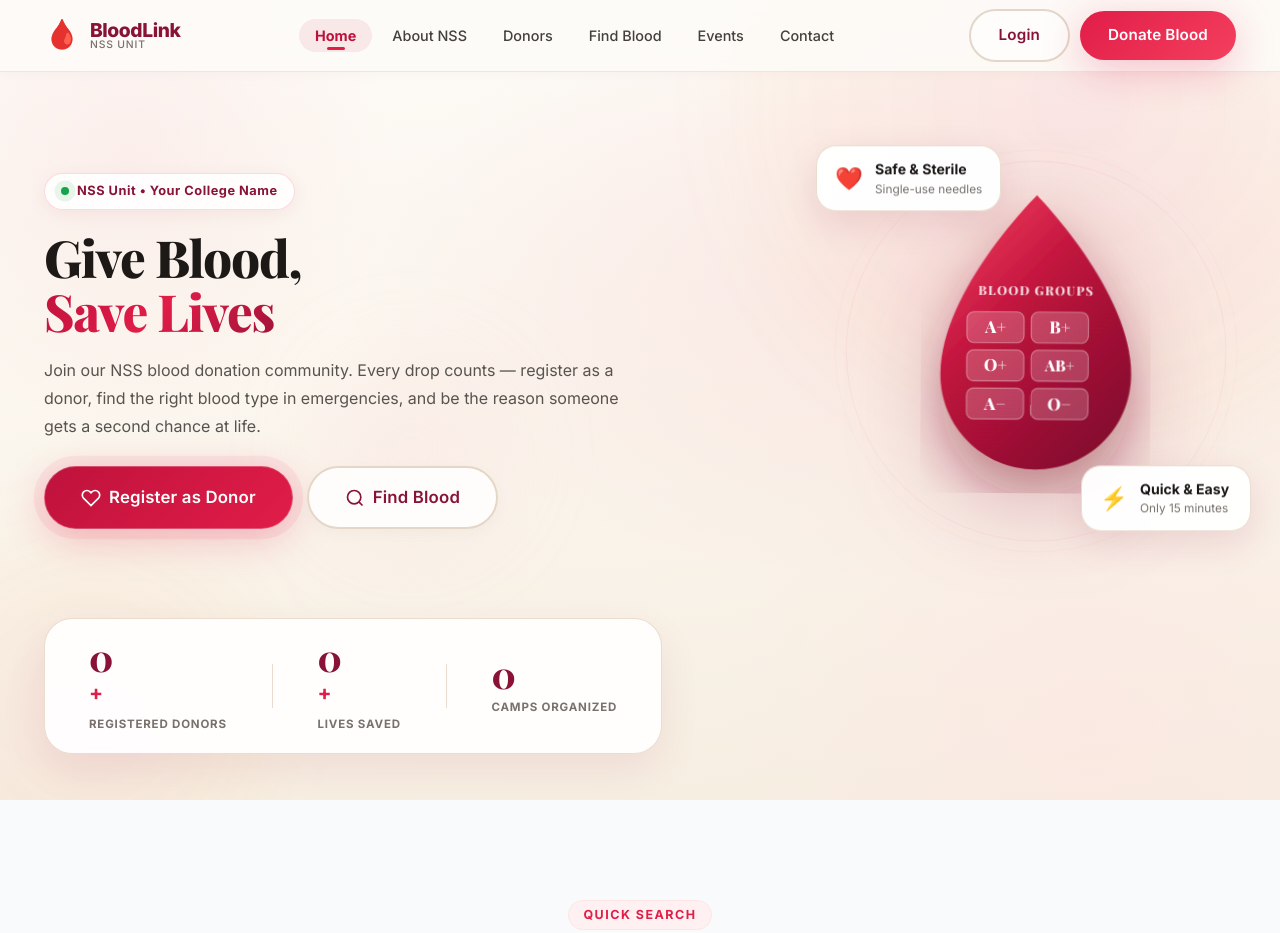
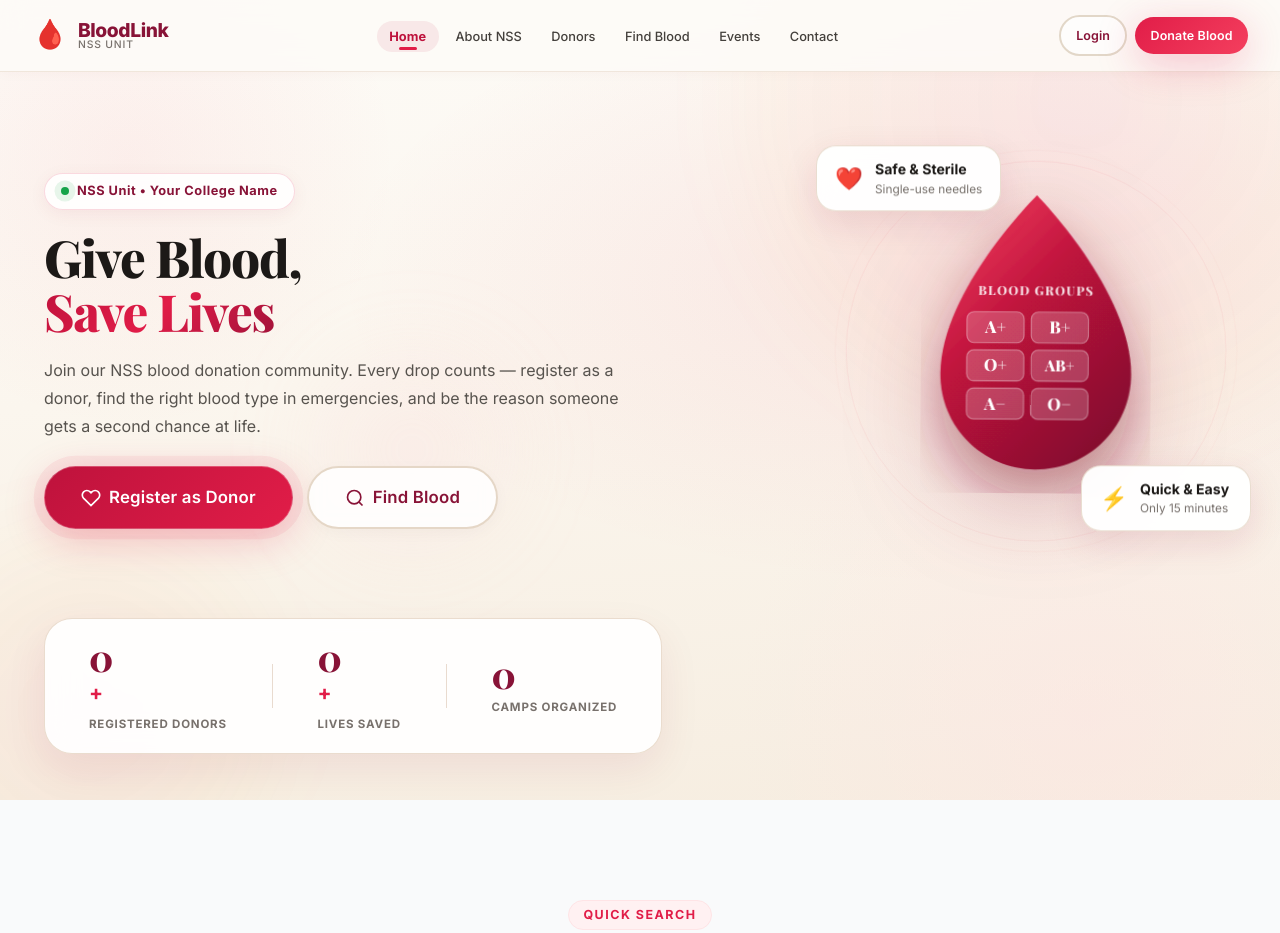
Before and after one commit to thamaraiselvan-tech/bloodlink-nss, a website: page index.html in a window 1280 px wide. Shown: the top 933 px of the page. Drawn offline with nearby package versions, Linux system fonts and the light colour scheme.

Commit message:
fix(navbar): fully responsive nav across all screen sizes with fluid scaling and intermediate breakpoints

```diff
--- a/css/dashboard.css
+++ b/css/dashboard.css
@@ -297,7 +297,7 @@
   .dashboard-grid-3 { grid-template-columns: 1fr 1fr; }
 }
 
-@media (max-width: 860px) {
+@media (max-width: 960px) {
   .dashboard-layout {
     width: 100%;
     max-width: 100vw;
--- a/css/style.css
+++ b/css/style.css
@@ -205,11 +205,11 @@ button { cursor: pointer; border: none; background: none; font-family: inherit;
   width: 100%;
   max-width: 1400px;
   margin: 0 auto;
-  padding: 0 clamp(20px, 3.5vw, 44px);
+  padding: 0 clamp(16px, 2.5vw, 44px);
   height: 100%;
   display: flex;
   align-items: center;
-  gap: 32px;
+  gap: clamp(12px, 2vw, 32px);
 }
 .nav-logo {
   display: flex;
@@ -252,18 +252,23 @@ button { cursor: pointer; border: none; background: none; font-family: inherit;
 .nav-links {
   display: flex;
   align-items: center;
-  gap: 4px;
+  gap: clamp(0px, 0.3vw, 4px);
   flex: 1;
   justify-content: center;
+  list-style: none;
+  margin: 0;
+  padding: 0;
 }
 .nav-link {
-  padding: 8px 16px;
+  padding: 8px clamp(8px, 1vw, 16px);
   border-radius: var(--radius-full);
-  font-size: 0.9rem;
+  font-size: clamp(0.8rem, 0.85vw, 0.9rem);
   font-weight: 500;
   color: var(--gray-600);
   transition: var(--transition);
   position: relative;
+  white-space: nowrap;
+  text-decoration: none;
 }
 .nav-link:hover {
   color: var(--red-700);
@@ -283,7 +288,17 @@ button { cursor: pointer; border: none; background: none; font-family: inherit;
   border-radius: 99px;
 }
 
-.nav-actions { display: flex; align-items: center; gap: 10px; flex-shrink: 0; }
+.nav-actions {
+  display: flex;
+  align-items: center;
+  gap: clamp(6px, 0.6vw, 10px);
+  flex-shrink: 0;
+}
+.nav-actions .btn {
+  white-space: nowrap;
+  font-size: clamp(0.78rem, 0.82vw, 0.88rem);
+  padding: 9px clamp(14px, 1.2vw, 22px);
+}
 
 .hamburger {
   display: none;
@@ -656,10 +671,20 @@ tbody tr:last-child td { border-bottom: none; }
 .mobile-nav-actions { display: none; }
 .drawer-header { display: none; }
 
-@media (min-width: 861px) {
+@media (min-width: 961px) {
   .drawer-header { display: none !important; }
   .mobile-nav-actions { display: none !important; }
   .nav-backdrop { display: none !important; }
+}
+
+/* Intermediate breakpoint — tighten navbar on mid-size screens */
+@media (max-width: 1200px) and (min-width: 961px) {
+  .nav-container { gap: 10px; }
+  .nav-link { padding: 7px 10px; font-size: 0.82rem; }
+  .nav-links { gap: 1px; }
+  .nav-actions .btn { padding: 8px 14px; font-size: 0.8rem; }
+  .nav-actions { gap: 6px; }
+  .logo-title { font-size: 1.05rem; }
 }
 /* Mobile Drawer Backdrop */
 .nav-backdrop {
@@ -685,7 +710,7 @@ body.drawer-open {
   .footer-grid { grid-template-columns: 1fr 1fr; }
 }
 
-@media (max-width: 860px) {
+@media (max-width: 960px) {
   section { padding: 56px 0; }
 
   /* Elevate navbar stacking context above backdrop when drawer is open */
@@ -852,4 +877,5 @@ body.drawer-open {
 
 @media (max-width: 480px) {
   .nav-links { width: 290px; max-width: 88vw; }
+  .nav-link { font-size: 0.92rem; padding: 12px 14px; }
 }
--- a/js/app.js
+++ b/js/app.js
@@ -101,7 +101,7 @@ if (navbar) {
 
   // Automatically close on resize above mobile breakpoint
   window.addEventListener('resize', () => {
-    if (window.innerWidth > 860 && navLinks.classList.contains('open')) {
+    if (window.innerWidth > 960 && navLinks.classList.contains('open')) {
       closeDrawer();
     }
   });
```
Also changed, not shown: admin/index.html (+1 -1 lines), donor-portal.html (+1 -1 lines).
